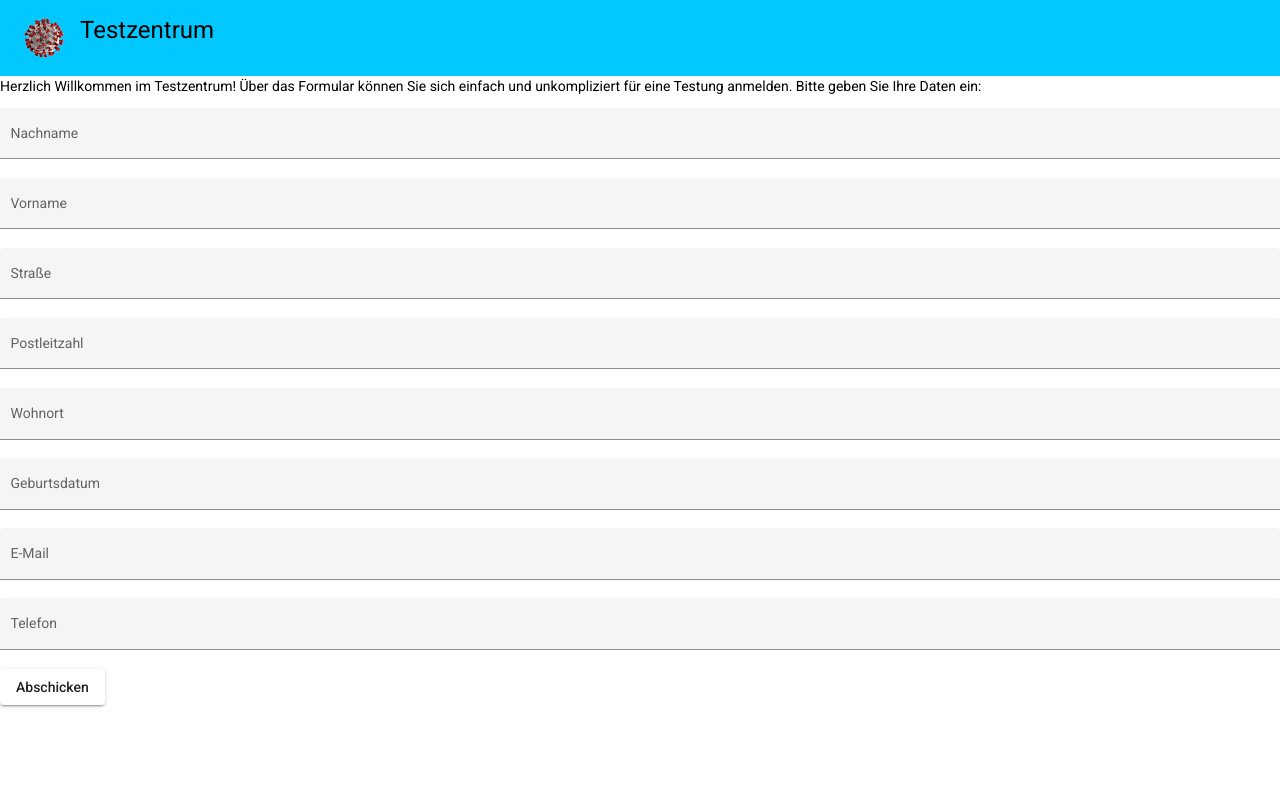
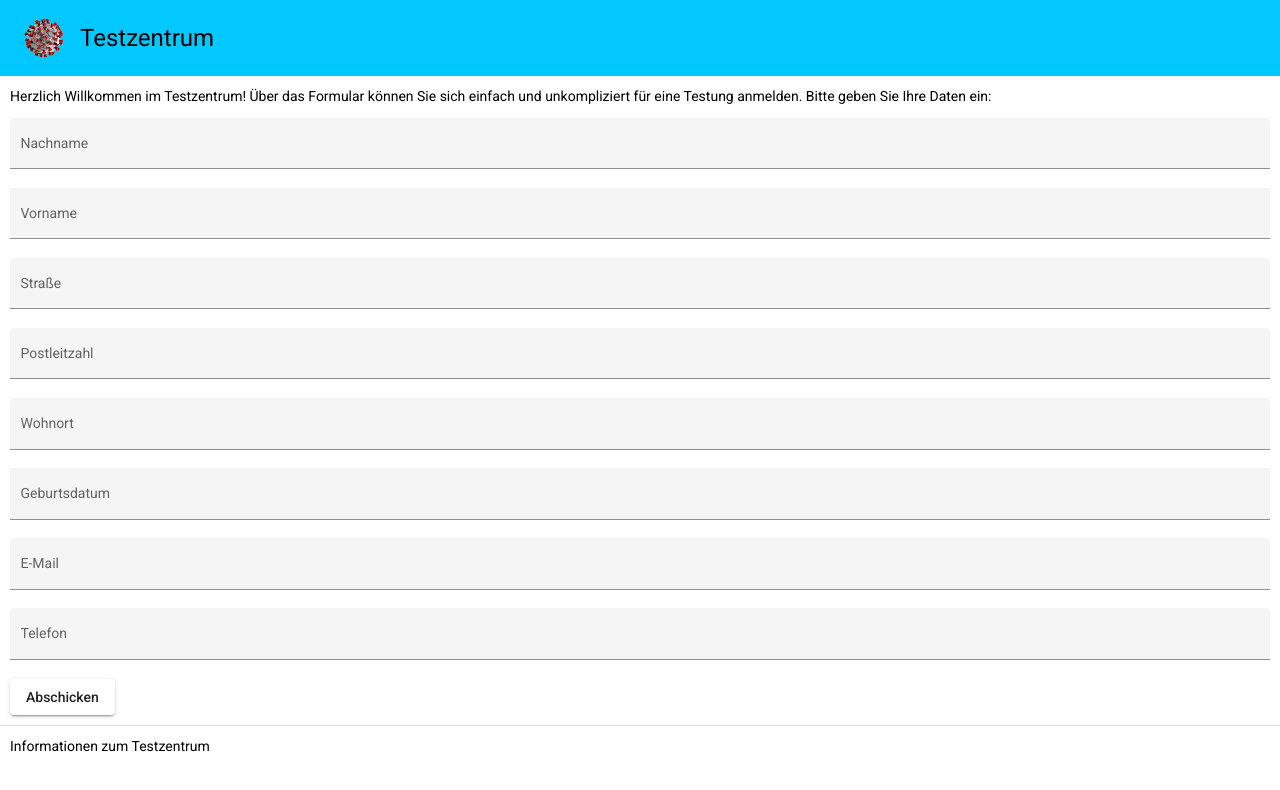
Before and after one commit to msalou/testcenter-frontend, an Angular app: page / in a window 1280 px wide. Shown: the top 790 px of the page. Built offline with nearby package versions, Linux system fonts and the light colour scheme.

Commit message:
Add footer

```diff
--- a/src/app/app.component.html
+++ b/src/app/app.component.html
@@ -6,3 +6,9 @@
 <div class="formular">
   <app-formular></app-formular>
 </div>
+
+<mat-divider></mat-divider>
+
+<div>
+  <p class="footer">Informationen zum Testzentrum</p>
+</div>
--- a/src/app/app.component.scss
+++ b/src/app/app.component.scss
@@ -11,6 +11,14 @@
     font-weight: 600;
 }
 
+h1 {
+    margin: 0;
+}
+
 .toolbar img {
     margin: 0 16px;
 }
+
+.footer {
+    padding: 10px;
+}
--- a/src/app/app.module.ts
+++ b/src/app/app.module.ts
@@ -7,6 +7,7 @@ import { BrowserAnimationsModule } from '@angular/platform-browser/animations';
 import { MatFormFieldModule } from '@angular/material/form-field';
 import { MatInputModule } from '@angular/material/input';
 import { MatButtonModule } from '@angular/material/button';
+import { MatDividerModule } from '@angular/material/divider';
 import { FormsModule } from '@angular/forms';
 import { HttpClientModule } from '@angular/common/http';
 
@@ -20,7 +21,8 @@ import { HttpClientModule } from '@angular/common/http';
     FormsModule,
     MatFormFieldModule,
     MatInputModule,
-    MatButtonModule
+    MatButtonModule,
+    MatDividerModule
   ],
   providers: [],
   bootstrap: [AppComponent],
--- a/src/app/components/formular/formular.component.scss
+++ b/src/app/components/formular/formular.component.scss
@@ -2,6 +2,7 @@
     display: flex;
     flex-direction: column;
     align-items: flex-start;
+    margin: 10px 10px 10px 10px;
 }
 
 .input-form {
```
